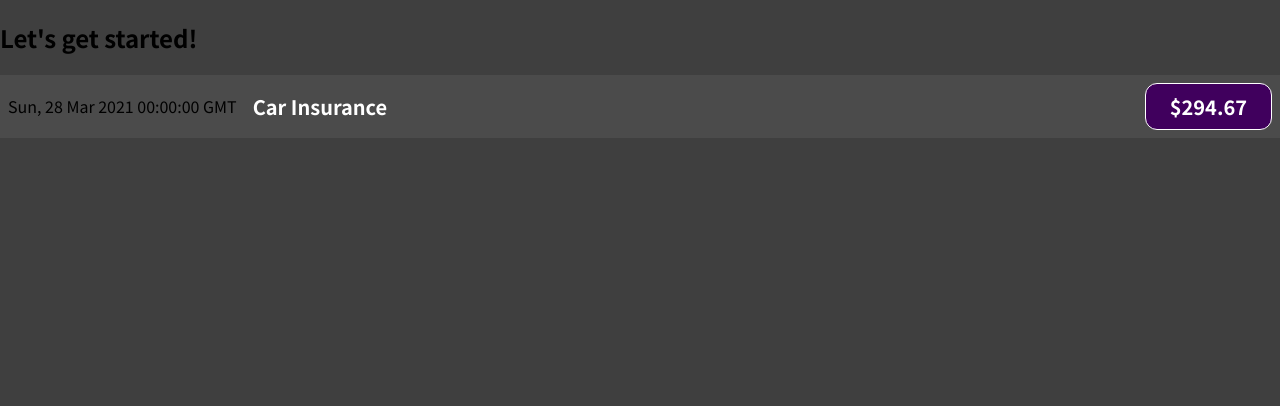
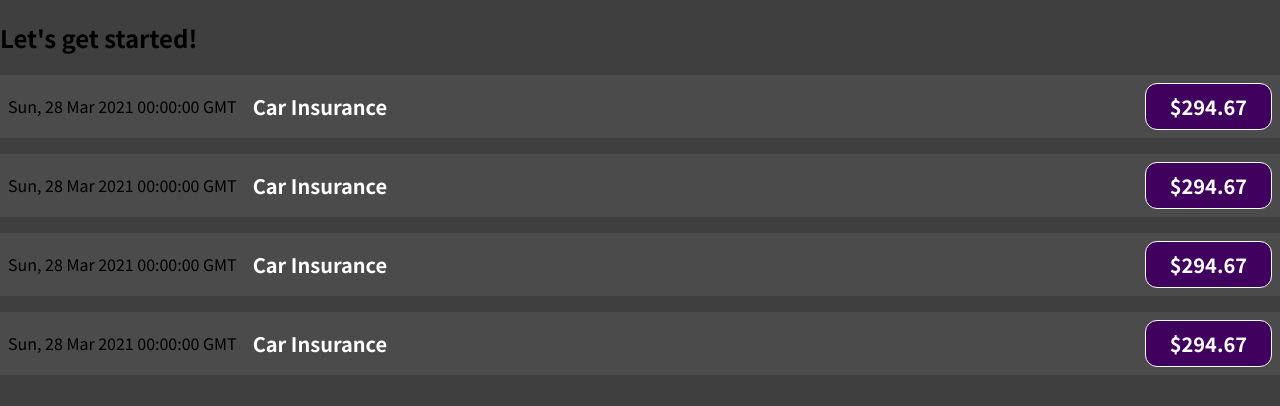
Before and after one commit to ashkheid-zz/prc---expense-tracker, a JavaScript app: page / in a window 1280 px wide. Shown: the top 406 px of the page. Built offline with nearby package versions, Linux system fonts and the light colour scheme.

Commit message:
Trying out props
passing properties to ExpenseItem component

```diff
--- a/src/App.js
+++ b/src/App.js
@@ -1,10 +1,56 @@
 import ExpenseItem from './components/ExpenseItem';
 
 function App() {
+  const expenses = [
+    {
+      id: 'e1',
+      title: 'Toilet Paper',
+      amount: 94.12,
+      date: new Date(2020, 7, 14),
+    },
+    {
+      id: 'e2',
+      title: 'New TV',
+      amount: 799.49,
+      date: new Date(2021, 2, 12),
+    },
+    {
+      id: 'e3',
+      title: 'Car Insurance',
+      amount: 294.67,
+      date: new Date(2021, 2, 28),
+    },
+    {
+      id: 'e4',
+      title: 'New Desk (Wooden)',
+      amount: 450,
+      date: new Date(2021, 5, 12),
+    },
+  ];
+
   return (
     <div>
       <h2>Let's get started!</h2>
-      <ExpenseItem></ExpenseItem>
+      <ExpenseItem
+        title={expenses[0].title}
+        amount={expenses[0].amount}
+        date={expenses[0].date}
+      ></ExpenseItem>
+      <ExpenseItem
+        title={expenses[1].title}
+        amount={expenses[1].amount}
+        date={expenses[1].date}
+      ></ExpenseItem>
+      <ExpenseItem
+        title={expenses[2].title}
+        amount={expenses[2].amount}
+        date={expenses[2].date}
+      ></ExpenseItem>
+      <ExpenseItem
+        title={expenses[3].title}
+        amount={expenses[3].amount}
+        date={expenses[3].date}
+      ></ExpenseItem>
     </div>
   );
 }
```
